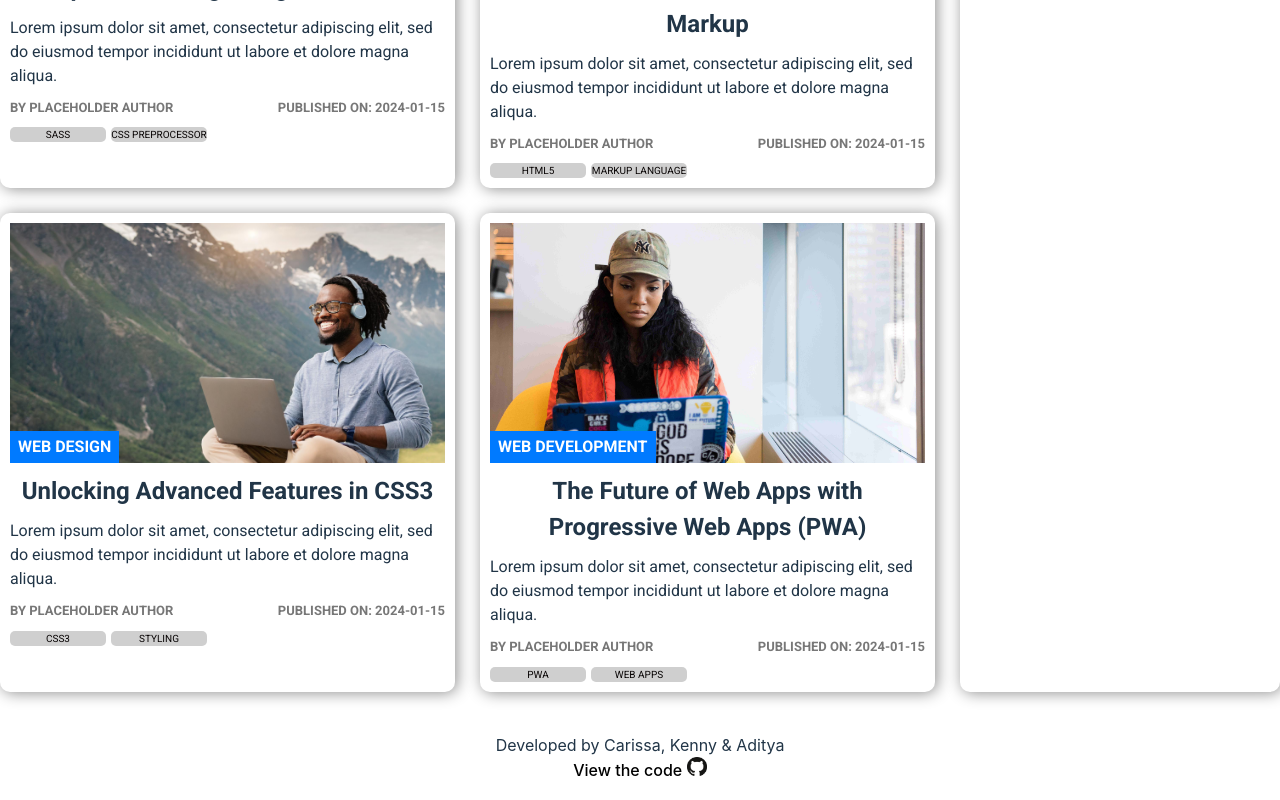
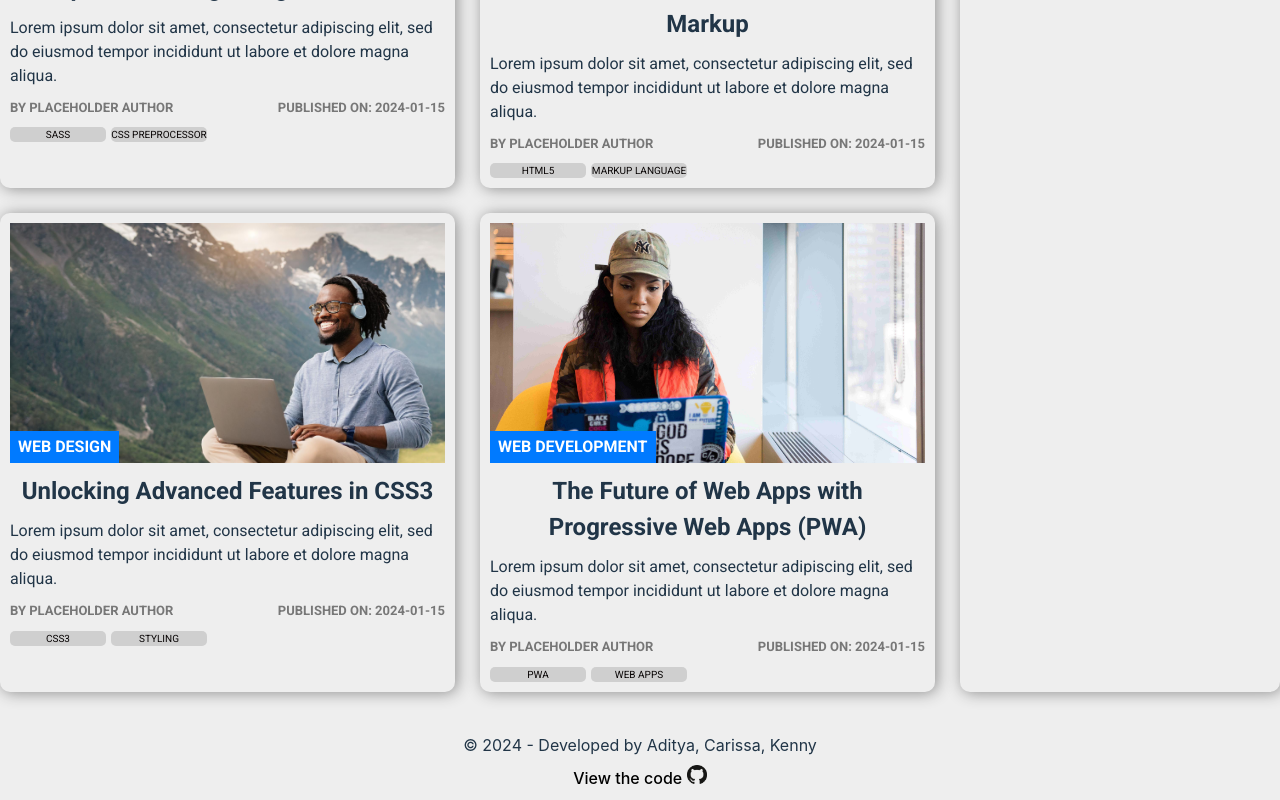
Before and after one commit to akbcit/News-App, a React (Vite) app: page / in a window 1280 px wide. Shown: the part 2386-3186 px from the top of the page. Built offline with nearby package versions, Linux system fonts and the light colour scheme.

Commit message:
added css requirements

```diff
--- a/package.json
+++ b/package.json
@@ -9,6 +9,11 @@
     "lint": "eslint . --ext js,jsx --report-unused-disable-directives --max-warnings 0",
     "preview": "vite preview"
   },
+  "contributors": [
+    "Aditya",
+    "Carissa",
+    "Kenny"
+  ],
   "dependencies": {
     "axios": "^1.6.5",
     "react": "^18.2.0",
--- a/src/App.css
+++ b/src/App.css
@@ -6,6 +6,7 @@
   flex-direction: column;
   align-items: center;
   padding: 0;
+  background-color: #eeeeee;
 }
 
 main{
--- a/src/components/Footer.jsx
+++ b/src/components/Footer.jsx
@@ -1,9 +1,17 @@
+import packageJson from '../../package.json';
+
 import "../styles/Footer.css";
 
 function Footer(){
+    const currentYear = new Date().getFullYear();
+
+    const contributors = packageJson.contributors || [];
+    const contributorNames = contributors.join(', ');
+    console.log(contributorNames);
+
     return(
         <footer>
-            <p>Developed by Carissa, Kenny & Aditya</p>
+            <p>&copy; {currentYear} -  Developed by {contributorNames}</p>
             <a href="https://github.com/akbcit/News-App">View the code<img src="images/GitHub-logo.png" id="footer-github-icon" alt="Footer github icon"/></a>
         </footer>
     )
--- a/src/styles/ArticleCard.css
+++ b/src/styles/ArticleCard.css
@@ -42,12 +42,12 @@
   font-size: x-large;
 }
 
-.article-excerpt {
+div[class$="excerpt"] {
   width: 100%;
   text-align: left;
 }
 
-.article-details {
+div[class$="details"] {
   width: 100%;
   display: flex;
   flex-direction: row;
--- a/src/styles/Footer.css
+++ b/src/styles/Footer.css
@@ -14,7 +14,7 @@ footer p{
 
 footer a{
     text-decoration: none;
-    margin-top: 0;
+    margin-top: 0.5rem;
     color: black;
 }
 
--- a/src/styles/HeaderNav.css
+++ b/src/styles/HeaderNav.css
@@ -44,15 +44,15 @@ header.expanded {
   margin-top: 0.5rem;
 }
 
-.hamburger-menu.open #bar2 {
+.hamburger-menu.open > span :nth-child(3) {
   opacity: 0;
 }
 
-.hamburger-menu.open #bar1 {
+.hamburger-menu.open > span :nth-child(2) {
   transform: rotate(-45deg) translate(-0.375rem, 0.5rem);
 }
 
-.hamburger-menu.open #bar3 {
+.hamburger-menu.open > span :nth-child(4) {
   transform: rotate(45deg) translate(-0.375rem, -0.5rem);
 }
 
@@ -78,16 +78,16 @@ header.expanded {
   border: 0;
 }
 
-#main-navigation.show {
+nav.show {
   width: 100%;
   background-color: #007aff;
 }
 
-#main-navigation ul {
+nav ul {
   display: none;
 }
 
-#main-navigation.show ul {
+nav.show ul {
   display: flex;
   flex-direction: column;
   margin: 0;
@@ -133,11 +133,11 @@ header.expanded {
     width: 22.5rem;
   }
 
-  #main-navigation {
+  nav {
     display: block; /* override the display: none; for larger screens */
   }
 
-  #main-navigation ul {
+  nav ul {
     display: flex;
   }
 
--- a/src/styles/SideBar.css
+++ b/src/styles/SideBar.css
@@ -37,6 +37,6 @@
     margin-bottom: 15px;
 }
 
-.laptop-price {
+.laptop-name ~ div {
     color: red;
 }
```
